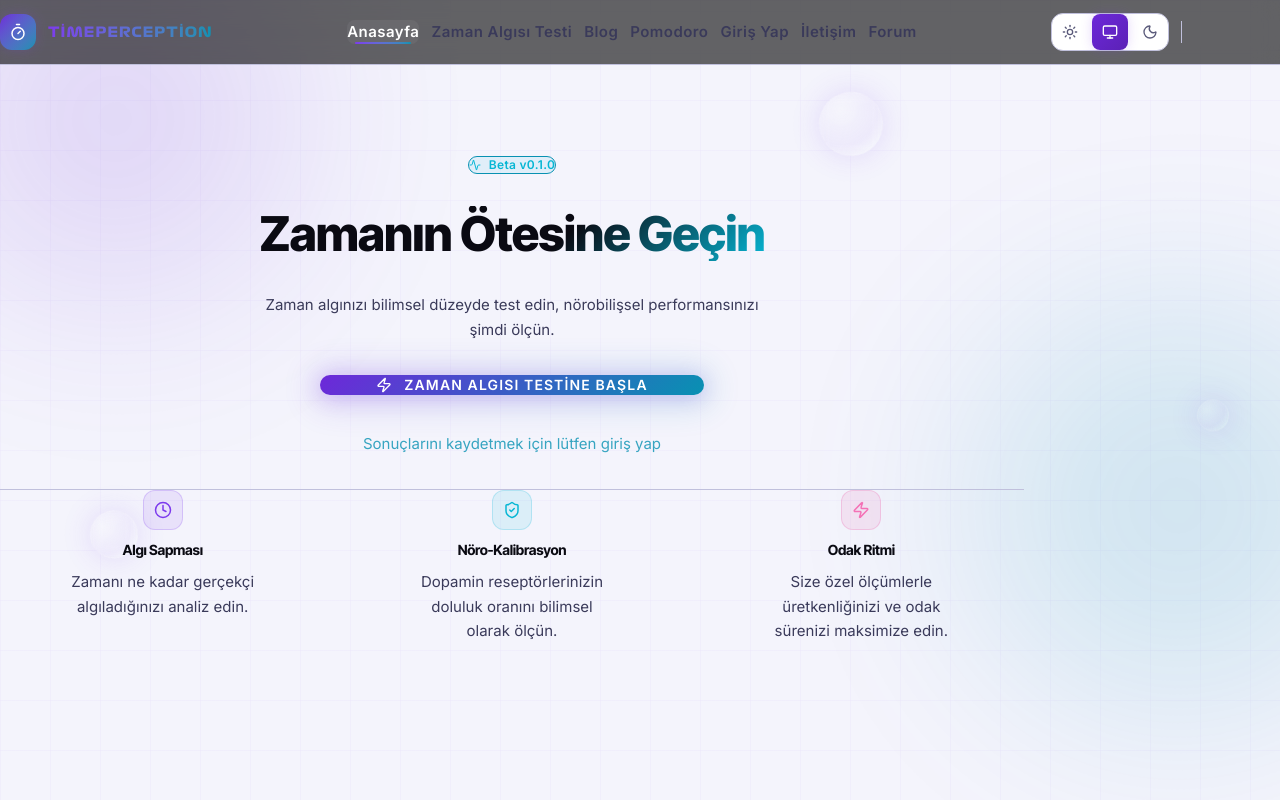
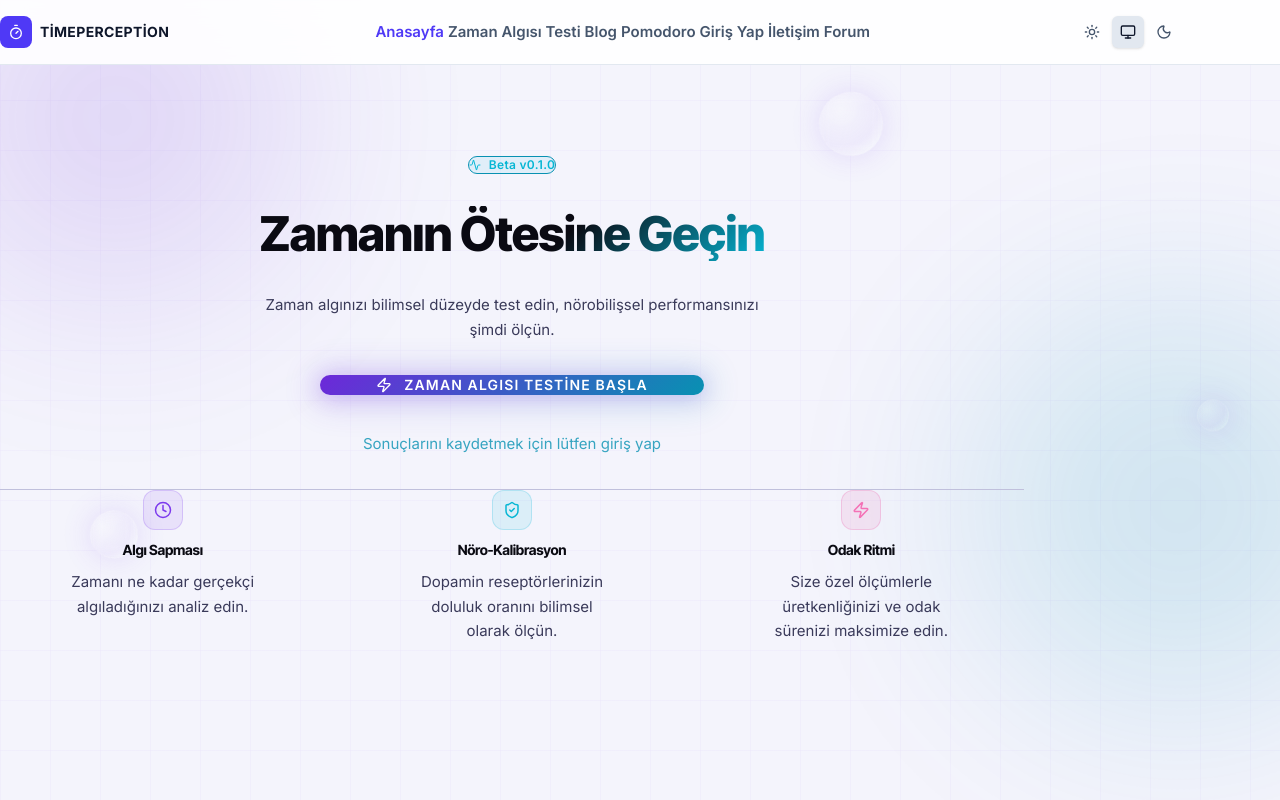
Before and after one commit to nihataliciii/tp, a Next.js app: page / in a window 1280 px wide. Shown: the top 800 px of the page. Built offline with nearby package versions, Linux system fonts and the light colour scheme.

Commit message:
fix: global hydration, overlapping, scale and light/dark theme contrast issues

```diff
--- a/app/layout.tsx
+++ b/app/layout.tsx
@@ -19,10 +19,11 @@ export default function RootLayout({ children }: { children: React.ReactNode })
   return (
     <html lang="tr" suppressHydrationWarning>
       <head />
-      <body>
+      <body className="bg-slate-50 dark:bg-slate-950 text-slate-900 dark:text-gray-100 min-h-screen">
         <AppProvider>
           <Navbar />
-          <main className="pt-32 min-h-screen flex flex-col">
+          {/* pt-24 ensures NO OVERLAPPING with the fixed Navbar globally */}
+          <main className="pt-24 min-h-[calc(100vh-64px)] flex flex-col w-full">
             {children}
           </main>
         </AppProvider>
--- a/components/LanguageSelector.tsx
+++ b/components/LanguageSelector.tsx
@@ -35,16 +35,15 @@ export default function LanguageSelector() {
     <div className="relative z-50 animate-fade-in-up" ref={dropdownRef}>
       <button
         onClick={() => setIsOpen(!isOpen)}
-        className="flex items-center gap-2 px-3 py-2 rounded-xl glass-card text-sm font-medium transition-all hover:bg-[rgba(26,26,46,0.9)]"
-        style={{ color: 'var(--text-primary)', border: '1px solid var(--border-accent)' }}
+        className="flex items-center gap-2 px-3 py-1.5 rounded-md bg-transparent border-none text-slate-800 dark:text-gray-200 hover:bg-slate-100 dark:hover:bg-slate-800 transition-colors text-sm font-medium"
       >
-        <Globe size={16} style={{ color: 'var(--accent-cyan)' }} />
+        <Globe size={16} className="text-slate-600 dark:text-slate-400" />
         <span>{currentLang.flag}</span>
         <span className="hidden sm:inline-block">{currentLang.label}</span>
       </button>
 
       {isOpen && (
-        <div className="absolute right-0 top-full mt-2 w-40 glass-card p-2 shadow-2xl overflow-hidden rounded-xl border border-[var(--border-accent)] flex flex-col gap-1">
+        <div className="absolute right-0 top-full mt-2 w-40 p-1 shadow-lg overflow-hidden rounded-xl border border-slate-200 dark:border-slate-800 bg-white dark:bg-slate-900 flex flex-col gap-1">
           {languages.map((lang) => (
             <button
               key={lang.code}
@@ -52,14 +51,14 @@ export default function LanguageSelector() {
                 setLanguage(lang.code);
                 setIsOpen(false);
               }}
-              className="flex items-center gap-3 px-3 py-2 text-sm text-left rounded-lg transition-colors hover:bg-[rgba(124,58,237,0.15)]"
-              style={{
-                color: language === lang.code ? 'var(--accent-cyan-light)' : 'var(--text-primary)',
-                background: language === lang.code ? 'rgba(124,58,237,0.2)' : 'transparent',
-              }}
+              className={`flex items-center gap-3 px-3 py-2 text-sm text-left rounded-md transition-colors border-none ${
+                language === lang.code
+                  ? 'bg-slate-100 dark:bg-slate-800 text-slate-900 dark:text-white font-semibold'
+                  : 'bg-transparent text-slate-700 dark:text-gray-300 hover:bg-slate-50 dark:hover:bg-slate-800'
+              }`}
             >
               <span className="text-lg">{lang.flag}</span>
-              <span className="font-medium">{lang.label}</span>
+              <span>{lang.label}</span>
             </button>
           ))}
         </div>
--- a/components/Navbar.tsx
+++ b/components/Navbar.tsx
@@ -9,7 +9,6 @@ import { useAuthStore } from '@/lib/useAuthStore';
 import { t } from '@/lib/i18n';
 import LanguageSelector from './LanguageSelector';
 import ThemeToggle from './ThemeToggle';
-
 
 export default function Navbar() {
   const { language } = useApp();
@@ -53,47 +52,39 @@ export default function Navbar() {
   };
 
   return (
-    <nav className="fixed top-0 left-0 right-0 z-[100] border-b border-[var(--border-accent)] bg-black/60 backdrop-blur-md">
-      <div className="max-w-7xl mx-auto px-4 sm:px-6 lg:px-8">
+    <>
+      <nav className="fixed top-0 left-0 right-0 z-[100] border-b border-slate-200 dark:border-slate-800 bg-white/90 dark:bg-slate-950/90 backdrop-blur-md">
+        <div className="max-w-7xl mx-auto px-4 w-full">
           <div className="flex items-center h-16 gap-4">
+
             {/* Left: Logo */}
-          <Link href="/" className="flex items-center gap-3 shrink-0 mr-4" onClick={handleLinkClick}>
-            {/* Logo Placeholder */}
-            <div className="w-9 h-9 rounded-xl bg-gradient-to-br from-[var(--accent-purple)] to-[var(--accent-cyan)] flex items-center justify-center shadow-[0_0_12px_var(--glow-purple)]">
-              <Timer size={18} className="text-white" />
+            <Link href="/" className="flex items-center gap-2 shrink-0 mr-4 group" onClick={handleLinkClick}>
+              <div className="w-8 h-8 rounded-lg bg-indigo-600 flex items-center justify-center text-white">
+                <Timer size={16} />
               </div>
-            <span
-              className="text-sm font-bold tracking-wide text-transparent bg-clip-text bg-gradient-to-r from-[var(--accent-purple-light)] to-[var(--accent-cyan)] uppercase"
-              style={{ fontFamily: "'Formula1', 'Inter Tight', sans-serif", letterSpacing: '0.08em' }}
-            >
+              <span className="text-sm font-bold tracking-wide uppercase text-slate-900 dark:text-white group-hover:text-indigo-600 dark:group-hover:text-indigo-400 transition-colors">
                 TimePerception
               </span>
             </Link>
 
-          {/* Center: Nav Links (desktop) — overflow-x-auto so they never wrap */}
-          <div
-            className="hidden lg:flex flex-1 items-center justify-center gap-3"
-            style={{ overflowX: 'auto', scrollbarWidth: 'none', msOverflowStyle: 'none' }}
-          >
+            {/* Center: Nav Links (desktop) */}
+            <div className="hidden lg:flex flex-1 items-center justify-center gap-1 overflow-x-auto" style={{ scrollbarWidth: 'none', msOverflowStyle: 'none' }}>
               {navItems.map((item) => {
                 const isExactActive = pathname === item.href;
-
                 return (
                   <Link
                     key={item.href}
                     href={item.href}
-                  className={`relative font-semibold transition-all px-3 py-3 rounded-lg hover:bg-white/5 text-xs whitespace-nowrap ${
-                    isExactActive ? 'text-white bg-white/5' : 'text-[var(--text-secondary)] hover:text-white'
-                  } ${item.highlight ? 'text-[var(--accent-cyan)] hover:text-[var(--accent-cyan-light)]' : ''}`}
-                  style={{ letterSpacing: '0.03em' }}
+                    className={`relative font-semibold transition-all px-3 py-1.5 rounded-md text-sm whitespace-nowrap border-none bg-transparent ${
+                      isExactActive
+                        ? 'text-indigo-600 dark:text-indigo-400'
+                        : 'text-slate-600 dark:text-slate-400 hover:bg-slate-100 dark:hover:bg-slate-800 hover:text-slate-900 dark:hover:text-white'
+                    } ${item.highlight && !isExactActive ? 'text-indigo-600 dark:text-indigo-400' : ''}`}
                   >
                     {t(language, item.key as any)}
                     {item.key === 'navAccount' && currentUser?.avatarUrl && (
                       // eslint-disable-next-line @next/next/no-img-element
-                    <img src={currentUser.avatarUrl} alt="Avatar" className="ml-1 w-5 h-5 rounded-full inline-block object-cover align-middle border border-[var(--accent-purple-light)]" />
-                  )}
-                  {isExactActive && (
-                    <span className="absolute bottom-0 left-2 right-2 h-0.5 bg-gradient-to-r from-[var(--accent-purple-light)] to-[var(--accent-cyan)] rounded-full" />
+                      <img src={currentUser.avatarUrl} alt="Avatar" className="ml-1 w-5 h-5 rounded-full inline-block object-cover align-middle border border-slate-200 dark:border-slate-700" />
                     )}
                   </Link>
                 );
@@ -101,87 +92,85 @@ export default function Navbar() {
             </div>
 
             {/* Right: Actions */}
-          <div className="hidden lg:flex items-center gap-3 ml-auto shrink-0">
+            <div className="hidden lg:flex items-center gap-1 ml-auto shrink-0">
               <ThemeToggle />
+              <LanguageSelector />
               {(mounted && currentUser) && (
                 <button
                   onClick={handleLogout}
-                className="flex items-center gap-2 text-[var(--accent-purple-light)] hover:text-white transition-colors text-sm font-semibold border border-[var(--border-accent)] px-4 py-2.5 rounded-lg hover:bg-[rgba(124,58,237,0.1)] min-h-[44px]"
+                  className="flex items-center gap-2 text-slate-600 dark:text-slate-400 hover:text-red-500 hover:bg-red-50 dark:hover:bg-red-500/10 transition-colors text-sm font-semibold px-3 py-1.5 rounded-md border-none ml-1"
                 >
                   <LogOut size={16} />
-                {t(language, 'logoutNav' as any)}
+                  <span>{t(language, 'logoutNav' as any)}</span>
                 </button>
               )}
-            <div className="pl-3 border-l border-[var(--border-accent)]">
-              <LanguageSelector />
-            </div>
             </div>
 
             {/* Mobile menu button */}
-          <div className="flex items-center gap-4 lg:hidden ml-auto">
+            <div className="flex items-center gap-2 lg:hidden ml-auto z-[101]">
               <LanguageSelector />
               <button
                 onClick={() => setMobileMenuOpen(!mobileMenuOpen)}
-              className="text-[var(--text-primary)] hover:text-white transition-colors p-2"
+                className="text-slate-600 dark:text-slate-300 hover:bg-slate-100 dark:hover:bg-slate-800 rounded-md p-1.5 transition-colors border-none"
                 aria-label="Toggle menu"
               >
-              {mobileMenuOpen ? <X size={28} /> : <Menu size={28} />}
+                {mobileMenuOpen ? <X size={24} /> : <Menu size={24} />}
               </button>
             </div>
           </div>
         </div>
+      </nav>
 
-      {/* Mobile Menu Dropdown */}
-      <div
-        className={`lg:hidden transition-all duration-300 ease-in-out overflow-hidden bg-[rgba(15,15,26,0.95)] backdrop-blur-xl border-b border-[var(--border-accent)] ${
-          mobileMenuOpen ? 'max-h-[500px] opacity-100' : 'max-h-0 opacity-0'
-        }`}
-      >
-        <div className="px-4 pt-2 pb-6 space-y-1 flex flex-col">
+      {/* Mobile Menu Backdrop (fully covers page to prevent overlapping) */}
+      {mobileMenuOpen && (
+        <div className="fixed inset-0 z-[90] bg-white dark:bg-slate-950 lg:hidden overflow-y-auto pt-16">
+          <div className="px-4 py-6 flex flex-col gap-1">
             {navItems.map((item) => {
               const isExactActive = pathname === item.href;
-
               return (
                 <Link
                   key={item.href}
                   href={item.href}
                   onClick={handleLinkClick}
-                className={`block px-4 py-4 rounded-xl text-base font-semibold transition-all min-h-[52px] flex items-center ${
+                  className={`px-4 py-3 rounded-lg text-base font-semibold transition-all flex items-center border-none ${
                     isExactActive
-                    ? 'bg-[rgba(124,58,237,0.15)] text-[var(--accent-cyan-light)]'
-                    : 'text-[var(--text-primary)] hover:bg-[rgba(255,255,255,0.05)] hover:text-white'
-                } ${item.highlight && !isExactActive ? 'text-[var(--accent-cyan)]' : ''}`}
+                      ? 'bg-indigo-50 dark:bg-indigo-500/10 text-indigo-600 dark:text-indigo-400'
+                      : 'text-slate-700 dark:text-slate-300 hover:bg-slate-100 dark:hover:bg-slate-800'
+                  } ${item.highlight && !isExactActive ? 'text-indigo-600 dark:text-indigo-400' : ''}`}
                 >
                   {t(language, item.key as any)}
                   {item.key === 'navAccount' && currentUser?.avatarUrl && (
                     // eslint-disable-next-line @next/next/no-img-element
-                  <img src={currentUser.avatarUrl} alt="Avatar" className="ml-2 w-6 h-6 rounded-full inline-block object-cover border border-[var(--accent-cyan)]" />
+                    <img src={currentUser.avatarUrl} alt="Avatar" className="ml-2 w-6 h-6 rounded-full inline-block object-cover border border-slate-200 dark:border-slate-700" />
                   )}
                 </Link>
               );
             })}
+            <div className="mt-4 pt-4 border-t border-slate-200 dark:border-slate-800 flex justify-between items-center px-2">
+              <ThemeToggle />
               {(mounted && currentUser) && (
                 <button
                   onClick={handleLogout}
-              className="flex items-center gap-2 px-4 py-4 w-full text-left rounded-xl text-base font-semibold text-red-400 hover:bg-red-500/10 transition-colors mt-2 min-h-[52px]"
+                  className="flex items-center gap-2 px-3 py-2 rounded-lg text-base font-semibold text-red-500 hover:bg-red-50 dark:hover:bg-red-500/10 transition-colors border-none"
                 >
-              <LogOut size={20} />
+                  <LogOut size={18} />
                   {t(language, 'logoutNav' as any)}
                 </button>
               )}
             </div>
           </div>
+        </div>
+      )}
 
       {/* Toast Notification */}
       {showToast && (
         <div className="fixed top-20 right-4 z-[200] animate-fade-in-up">
-          <div style={{ background: 'var(--bg-card)', border: '1px solid var(--accent-cyan)', color: 'var(--text-primary)' }}
-            className="px-5 py-3 rounded-xl shadow-lg flex items-center gap-3">
-            <CheckCircle2 className="text-[var(--accent-cyan)]" size={20} />
+          <div className="bg-white dark:bg-slate-900 border border-indigo-200 dark:border-indigo-800 text-slate-800 dark:text-white px-4 py-3 rounded-lg shadow-xl flex items-center gap-3">
+            <CheckCircle2 className="text-indigo-600 dark:text-indigo-400" size={18} />
             <span className="font-medium text-sm">{t(language, 'logoutSuccess' as any)}</span>
           </div>
         </div>
       )}
-    </nav>
+    </>
   );
 }
--- a/components/ThemeToggle.tsx
+++ b/components/ThemeToggle.tsx
@@ -2,6 +2,7 @@
 
 import { useApp, ThemeMode } from '@/lib/AppContext';
 import { Sun, Moon, Monitor } from 'lucide-react';
+import { useEffect, useState } from 'react';
 
 const OPTIONS: { value: ThemeMode; icon: React.ElementType; label: string }[] = [
   { value: 'light', icon: Sun, label: 'Açık' },
@@ -11,11 +12,23 @@ const OPTIONS: { value: ThemeMode; icon: React.ElementType; label: string }[] =
 
 export default function ThemeToggle() {
   const { theme, setTheme } = useApp();
+  const [mounted, setMounted] = useState(false);
+
+  useEffect(() => {
+    setMounted(true);
+  }, []);
+
+  if (!mounted) {
+    // Return a skeleton to prevent hydration mismatch
+    return (
+      <div className="flex items-center gap-1 p-1 bg-transparent border-none w-[100px] h-9">
+      </div>
+    );
+  }
 
   return (
     <div
-      className="flex items-center gap-1 p-1.5 rounded-xl border border-[var(--border-accent)]"
-      style={{ background: 'var(--bg-card)' }}
+      className="flex items-center gap-1 p-1 bg-transparent border-none"
       role="group"
       aria-label="Tema seçimi"
     >
@@ -27,14 +40,11 @@ export default function ThemeToggle() {
             onClick={() => setTheme(value)}
             title={label}
             aria-pressed={isActive}
-            className="flex items-center justify-center w-9 h-9 rounded-lg transition-all duration-200"
-            style={{
-              background: isActive
-                ? 'linear-gradient(135deg, var(--accent-purple), #5b21b6)'
-                : 'transparent',
-              color: isActive ? '#ffffff' : 'var(--text-muted)',
-              boxShadow: isActive ? '0 0 12px var(--glow-purple)' : 'none',
-            }}
+            className={`flex items-center justify-center w-8 h-8 rounded-md transition-all duration-200 border-none ${
+              isActive
+                ? 'bg-slate-200 text-slate-900 dark:bg-slate-700 dark:text-white shadow-sm'
+                : 'bg-transparent text-slate-600 dark:text-slate-400 hover:bg-slate-100 dark:hover:bg-slate-800'
+            }`}
           >
             <Icon size={16} />
           </button>
```
Also changed, not shown: app/account/page.tsx (+40 -56 lines). Lines whose indentation alone changed are shown as unchanged.
